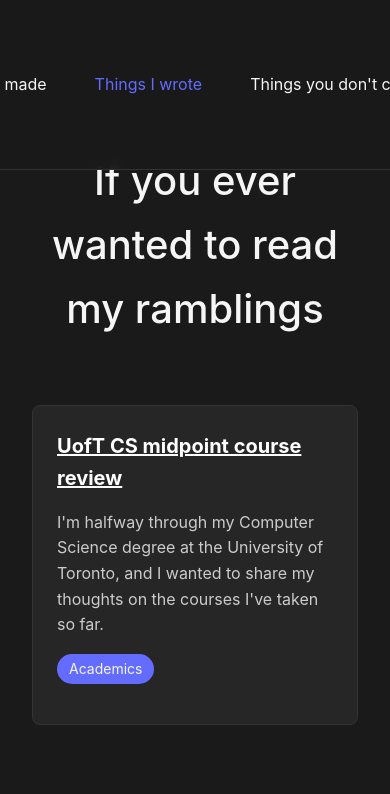
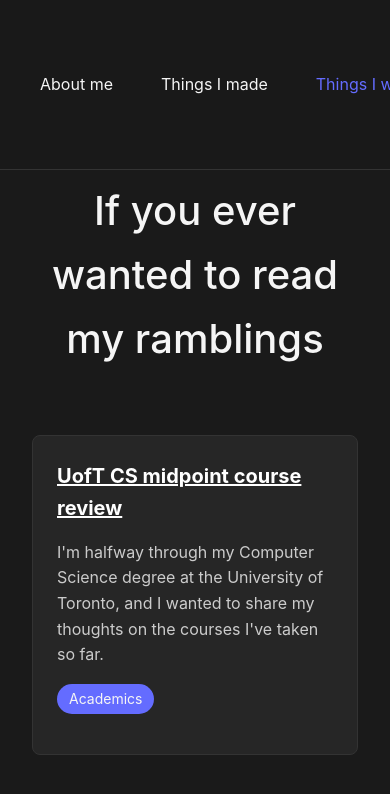
Before and after one commit to EricXia1/PersonalWebsite, a Vue app in the folder src/ercxportfolio/: page /blog in a window 390 px wide. Shown: the top 794 px of the page. Built offline with nearby package versions, Linux system fonts and the light colour scheme.

Commit message:
fixed mobile view

```diff
--- a/src/ercxportfolio/src/App.vue
+++ b/src/ercxportfolio/src/App.vue
@@ -44,11 +44,11 @@
 <style scoped>
 nav {
   display: flex;
-  justify-content: center;
+  justify-content: flex-start;
   align-items: center;
   width: 100%;
   font-size: 1rem;
-  padding: 1.5rem 0;
+  padding: 1.5rem 1.5rem 1.5rem 1rem;
   position: fixed;
   top: 0;
   left: 0;
--- a/src/ercxportfolio/src/views/AboutView.vue
+++ b/src/ercxportfolio/src/views/AboutView.vue
@@ -47,7 +47,7 @@
 <style scoped>
 .about {
   min-height: 100vh;
-  padding: calc(var(--navbar-height, 90px) + 2rem) 2rem 2rem;
+  padding: calc(var(--navbar-height, 120px) + 2rem) 2rem 2rem;
 }
 
 h1 {
--- a/src/ercxportfolio/src/views/BlogView.vue
+++ b/src/ercxportfolio/src/views/BlogView.vue
@@ -27,7 +27,7 @@
 <style scoped>
 .blog {
   min-height: 100vh;
-  padding: calc(var(--navbar-height, 90px) + 2rem) 2rem 2rem;
+  padding: calc(var(--navbar-height, 120px) + 2rem) 2rem 2rem;
 }
 
 h1 {
--- a/src/ercxportfolio/src/views/HobbyView.vue
+++ b/src/ercxportfolio/src/views/HobbyView.vue
@@ -8,7 +8,7 @@
 <style scoped>
 .hobby {
   min-height: 100vh;
-  padding: calc(var(--navbar-height, 90px) + 2rem) 2rem 2rem;
+  padding: calc(var(--navbar-height, 120px) + 2rem) 2rem 2rem;
 }
 
 h1 {
```
